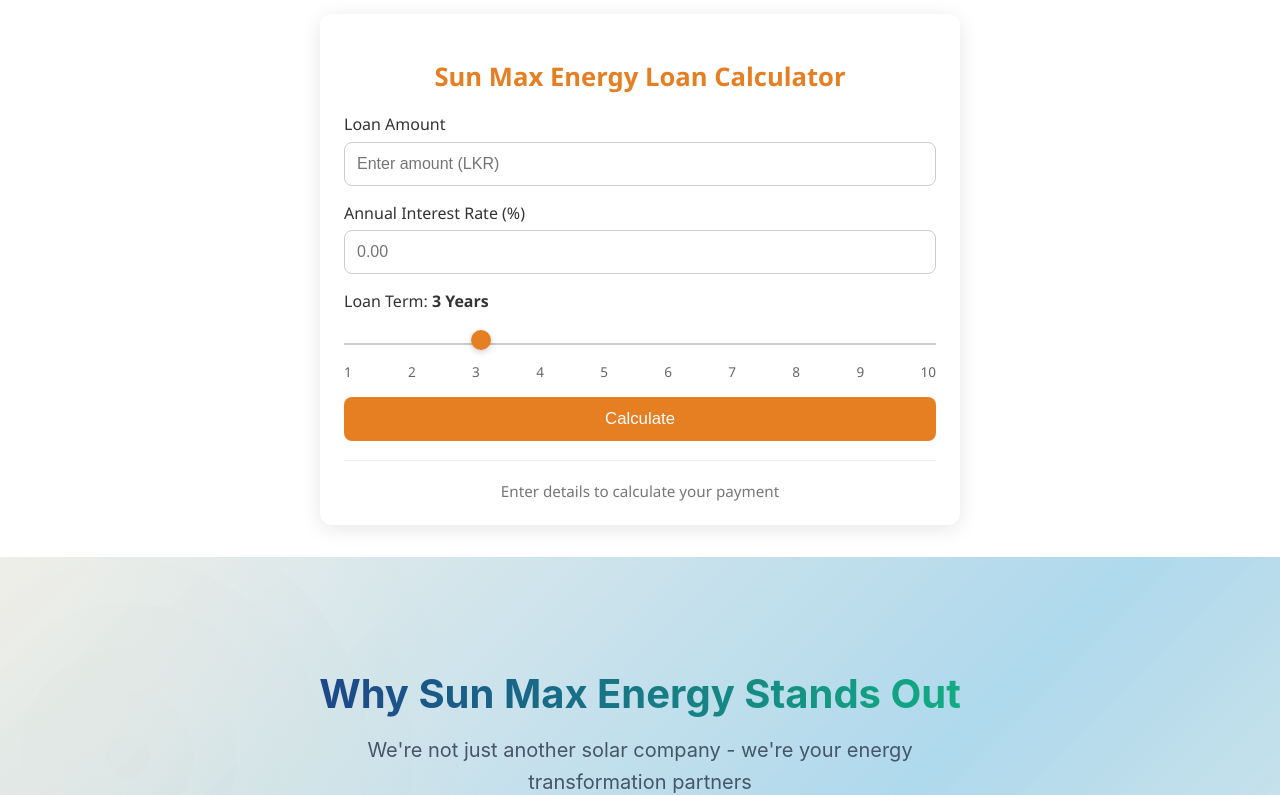
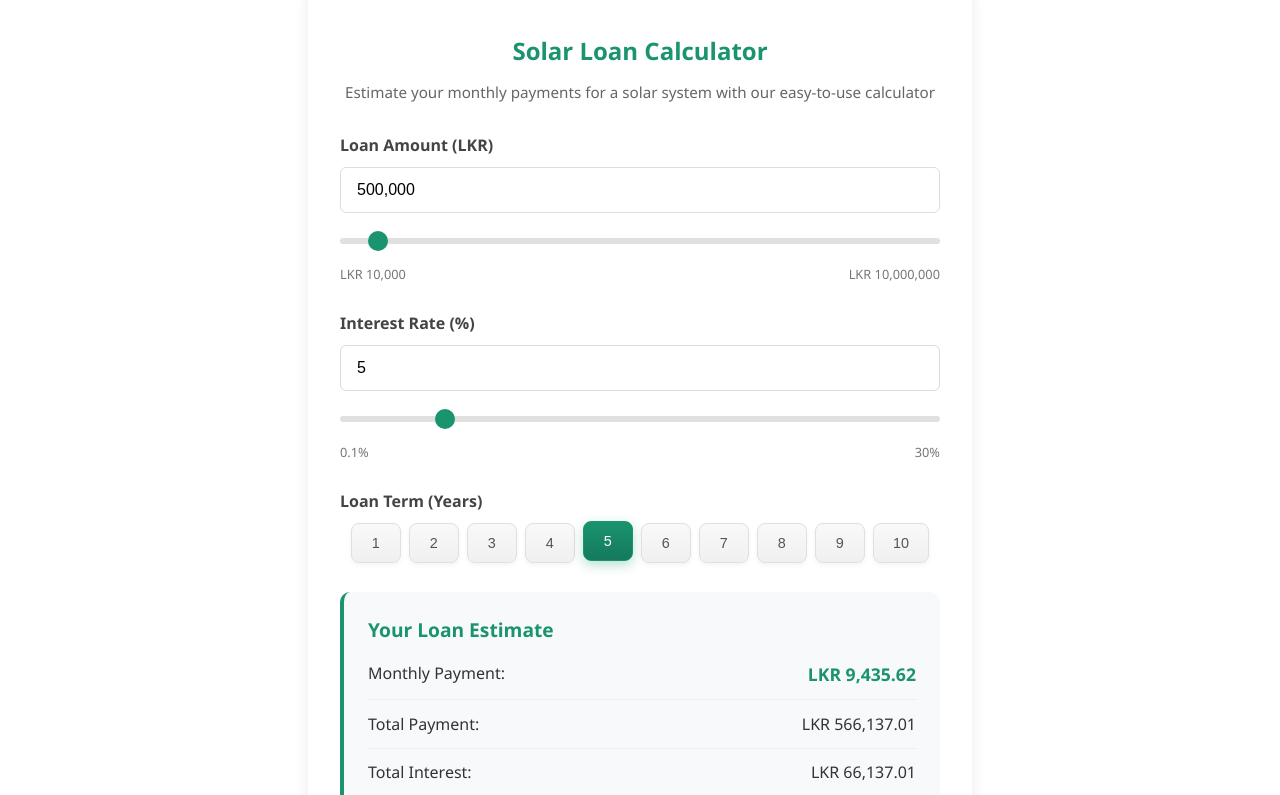
Before and after one commit to PawanSankalpa/Smart--i-solutions, a React (Create React App) app: page / in a window 1280 px wide. Shown: the part 1020-1815 px from the top of the page. Built offline with nearby package versions, Linux system fonts and the light colour scheme.

Commit message:
loan canlculator update

```diff
--- a/src/components/LoanCalculator.jsx
+++ b/src/components/LoanCalculator.jsx
@@ -1,127 +1,163 @@
-import React, { useState } from 'react';
-import '../styles/LoanCalculator.css';
+import React, { useState, useMemo } from "react";
+import "../styles/LoanCalculator.css";
 
-export default function LoanCalculator() {
-  const [amount, setAmount] = useState('');
-  const [interestRate, setInterestRate] = useState('');
-  const [years, setYears] = useState(3); // Default 3 years
-  const [monthlyPayment, setMonthlyPayment] = useState(null);
-  const [totalPayment, setTotalPayment] = useState(null);
-  const [totalInterest, setTotalInterest] = useState(null);
+const LoanCalculator = () => {
+  const [loanData, setLoanData] = useState({
+    principal: 500000,
+    interestRate: 5,
+    years: 5
+  });
 
-  // Better format function that preserves decimals
-  const formatNumber = (value) => {
-    if (!value) return '';
-    const [integer, decimal] = value.toString().split('.');
-    const formattedInt = integer.replace(/\B(?=(\d{3})+(?!\d))/g, ',');
-    return decimal ? `${formattedInt}.${decimal}` : formattedInt;
+  // Format number with commas
+  const formatNumber = (num) => {
+    return num.toString().replace(/\B(?=(\d{3})+(?!\d))/g, ",");
   };
 
-  const handleAmountChange = (e) => {
-    // Remove all non-digit except decimal point
-    const cleaned = e.target.value.replace(/[^\d.]/g, '');
-    setAmount(cleaned);
+  // Parse formatted number back to raw number
+  const parseFormattedNumber = (formattedNum) => {
+    return Number(formattedNum.replace(/,/g, ''));
   };
 
-  const calculateLoan = () => {
-    const principal = parseFloat(amount);
-    const annualRate = parseFloat(interestRate);
-    const yearsInt = parseInt(years);
+  const handleInputChange = (field, value) => {
+    if (field === "principal") {
+      // Remove commas and parse to number
+      const numericValue = parseFormattedNumber(value);
+      setLoanData(prev => ({
+        ...prev,
+        [field]: numericValue
+      }));
+    } else {
+      setLoanData(prev => ({
+        ...prev,
+        [field]: Number(value)
+      }));
+    }
+  };
 
-    if (!principal || !annualRate || !yearsInt) {
-      setMonthlyPayment(null);
-      setTotalPayment(null);
-      setTotalInterest(null);
-      return;
+  const { monthlyPayment, totalPayment, totalInterest } = useMemo(() => {
+    const { principal, interestRate, years } = loanData;
+    const monthlyRate = interestRate / 100 / 12;
+    const months = years * 12;
+
+    if (principal <= 0 || interestRate <= 0 || years <= 0) {
+      return { monthlyPayment: 0, totalPayment: 0, totalInterest: 0 };
     }
 
-    // Simple Interest
-    const interest = principal * (annualRate / 100) * yearsInt;
-    const total = principal + interest;
-    const monthly = total / (yearsInt * 12);
+    const monthlyPayment =
+      (principal * monthlyRate) / (1 - Math.pow(1 + monthlyRate, -months));
+    const totalPayment = monthlyPayment * months;
+    const totalInterest = totalPayment - principal;
 
-    setTotalInterest(interest.toFixed(2));
-    setTotalPayment(total.toFixed(2));
-    setMonthlyPayment(monthly.toFixed(2));
+    return {
+      monthlyPayment: monthlyPayment.toFixed(2),
+      totalPayment: totalPayment.toFixed(2),
+      totalInterest: totalInterest.toFixed(2)
     };
+  }, [loanData]);
 
   return (
     <div className="loan-calculator">
-      <h2>Sun Max Energy Loan Calculator</h2>
+      <h2>Solar Loan Calculator</h2>
+      <p className="calculator-description">
+        Estimate your monthly payments for a solar system with our easy-to-use calculator
+      </p>
 
-      <label>
-        Loan Amount
+      <div className="input-group">
+        <label htmlFor="loan-amount">Loan Amount (LKR)</label>
+        <div className="input-with-slider">
           <input
+            id="loan-amount"
             type="text"
-          value={formatNumber(amount)}
-          onChange={handleAmountChange}
-          placeholder="Enter amount (LKR)"
+            value={formatNumber(loanData.principal)}
+            onChange={(e) => {
+              // Allow only numbers and commas
+              const value = e.target.value.replace(/[^0-9,]/g, '');
+              handleInputChange("principal", value);
+            }}
+            onBlur={(e) => {
+              // Ensure the value is properly formatted on blur
+              if (e.target.value === '') {
+                handleInputChange("principal", "10000");
+              }
+            }}
           />
-      </label>
-
-      <label>
-        Annual Interest Rate (%)
-        <input
-          type="number"
-          value={interestRate}
-          onChange={(e) => setInterestRate(e.target.value)}
-          placeholder="0.00"
-        />
-      </label>
-
-      <label className="slider-label">
-        Loan Term: <strong>{years} Years</strong>
-        <div className="slider-container">
           <input
             type="range"
-            min="1"
-            max="10"
-            step="1"
-            value={years}
-            onChange={(e) => setYears(e.target.value)}
-            className="slider-axis"
+            min="10000"
+            max="10000000"
+            step="10000"
+            value={loanData.principal}
+            onChange={(e) => handleInputChange("principal", e.target.value)}
+            className="slider"
           />
-          <div className="ticks">
-            {Array.from({ length: 10 }, (_, i) => (
-              <span key={i}>{i + 1}</span>
+          <div className="range-labels">
+            <span>LKR 10,000</span>
+            <span>LKR 10,000,000</span>
+          </div>
+        </div>
+      </div>
+
+      <div className="input-group">
+        <label htmlFor="interest-rate">Interest Rate (%)</label>
+        <div className="input-with-slider">
+          <input
+            id="interest-rate"
+            type="number"
+            min="0.1"
+            max="30"
+            step="0.1"
+            value={loanData.interestRate}
+            onChange={(e) => handleInputChange("interestRate", e.target.value)}
+          />
+          <input
+            type="range"
+            min="0.1"
+            max="30"
+            step="0.1"
+            value={loanData.interestRate}
+            onChange={(e) => handleInputChange("interestRate", e.target.value)}
+            className="slider"
+          />
+          <div className="range-labels">
+            <span>0.1%</span>
+            <span>30%</span>
+          </div>
+        </div>
+      </div>
+
+      <div className="input-group years-selector">
+        <label>Loan Term (Years)</label>
+        <div className="x-axis">
+          {[1, 2, 3, 4, 5, 6, 7, 8, 9, 10].map((year) => (
+            <button
+              key={year}
+              type="button"
+              className={`term-option ${loanData.years === year ? "active" : ""}`}
+              onClick={() => handleInputChange("years", year)}
+            >
+              {year}
+            </button>
           ))}
         </div>
       </div>
-      </label>
 
-      <button onClick={calculateLoan}>Calculate</button>
-
-      <hr />
-
-      {monthlyPayment !== null ? (
-        <>
-          <div className="monthly-payment-block">
-            <strong>Estimated Monthly Payment:</strong>
-            <p className="payment">LKR {formatNumber(monthlyPayment)}</p>
+      <div className="result-card">
+        <h3>Your Loan Estimate</h3>
+        <div className="result-item">
+          <span>Monthly Payment:</span>
+          <span className="highlight">LKR {formatNumber(monthlyPayment)}</span>
         </div>
-
-          <div className="results-container">
-            <div className="result-block">
-              <strong>Total Loan Amount</strong>
-              <p>LKR {formatNumber(amount)}</p>
+        <div className="result-item">
+          <span>Total Payment:</span>
+          <span>LKR {formatNumber(totalPayment)}</span>
         </div>
-            <div className="result-block">
-              <strong>Total Interest</strong>
-              <p>LKR {formatNumber(totalInterest)}</p>
-            </div>
-            <div className="result-block">
-              <strong>Total Payment (with Interest)</strong>
-              <p>LKR {formatNumber(totalPayment)}</p>
-            </div>
-            <div className="result-block">
-              <strong>Loan Term</strong>
-              <p>{years} Years</p>
+        <div className="result-item">
+          <span>Total Interest:</span>
+          <span>LKR {formatNumber(totalInterest)}</span>
         </div>
       </div>
-        </>
-      ) : (
-        <div className="placeholder">Enter details to calculate your payment</div>
-      )}
     </div>
   );
-}
+};
+
+export default LoanCalculator;
--- a/src/styles/LoanCalculator.css
+++ b/src/styles/LoanCalculator.css
@@ -1,185 +1,298 @@
+/* Loan Calculator Styles - Matches SunMax Energy Website */
 .loan-calculator {
-  max-width: 640px;
-  margin: 2rem auto;
-  padding: 1.5rem;
-  background: #ffffff;
-  border-radius: 12px;
-  box-shadow: 0 4px 20px rgba(0,0,0,0.1);
+  max-width: 600px;
+  margin: 0 auto;
+  padding: 2rem;
   font-family: 'Segoe UI', Tahoma, Geneva, Verdana, sans-serif;
   color: #333;
-  box-sizing: border-box;
+  background: #fff;
+  border-radius: 12px;
+  box-shadow: 0 5px 15px rgba(0, 0, 0, 0.08);
 }
 
 .loan-calculator h2 {
+  color: #1a936f; /* SunMax green color */
   text-align: center;
-  margin-bottom: 1.2rem;
-  color: #e67e22;
-  font-size: 1.6rem;
-  font-weight: 600;
+  margin-bottom: 0.5rem;
+  font-weight: 700;
 }
 
-.loan-calculator label {
-  display: block;
-  margin-bottom: 1rem;
-  font-size: 1rem;
+.calculator-description {
+  text-align: center;
+  color: #666;
+  margin-bottom: 2rem;
+  font-size: 0.95rem;
 }
 
-.loan-calculator input[type="text"],
-.loan-calculator input[type="number"] {
-  width: 100%;
-  padding: 0.75rem;
-  margin-top: 0.4rem;
-  border: 1px solid #ccc;
-  border-radius: 8px;
-  font-size: 1rem;
-  box-sizing: border-box;
+.input-group {
+  margin-bottom: 1.8rem;
 }
 
-.loan-calculator input:focus {
-  border-color: #2c3e50;
-  box-shadow: 0 0 6px rgba(44,62,80,0.3);
-  outline: none;
+.input-group label {
+  display: block;
+  margin-bottom: 0.7rem;
+  font-weight: 600;
+  color: #444;
 }
 
-.loan-calculator button {
-  display: block;
-  width: 100%;
-  padding: 0.75rem;
-  font-size: 1.05rem;
-  color: #fff;
-  background: #e67e22;
-  border: none;
-  border-radius: 8px;
-  cursor: pointer;
-  margin-top: 1rem;
-  transition: background 0.2s ease;
+.input-with-slider {
+  display: flex;
+  flex-direction: column;
+  gap: 0.8rem;
 }
 
-.loan-calculator button:hover {
-  background: #d35400;
+.input-with-slider input[type="text"],
+.input-with-slider input[type="number"] {
+  padding: 0.8rem 1rem;
+  border: 1px solid #ddd;
+  border-radius: 6px;
+  font-size: 1rem;
+  width: 100%;
+  box-sizing: border-box;
+  transition: border-color 0.3s, box-shadow 0.3s;
 }
 
-.loan-calculator hr {
-  border: none;
-  border-top: 1px solid #eee;
-  margin: 1.2rem 0;
+.input-with-slider input[type="text"]:focus,
+.input-with-slider input[type="number"]:focus {
+  outline: none;
+  border-color: #1a936f;
+  box-shadow: 0 0 0 3px rgba(26, 147, 111, 0.2);
 }
 
-/* Slider */
-.slider-container {
-  position: relative;
+.slider {
+  -webkit-appearance: none;
   width: 100%;
-  margin-top: 1rem;
+  height: 6px;
+  border-radius: 3px;
+  background: #e0e0e0;
+  outline: none;
+  margin: 0.8rem 0;
 }
 
-.slider-axis {
+.slider::-webkit-slider-thumb {
   -webkit-appearance: none;
-  width: 100%;
-  height: 2px;
-  background: #ccc;
-  outline: none;
-  margin: 0;
-}
-
-.slider-axis::-webkit-slider-thumb {
-  -webkit-appearance: none;
+  appearance: none;
   width: 20px;
   height: 20px;
   border-radius: 50%;
-  background: #e67e22;
+  background: #1a936f;
   cursor: pointer;
-  margin-top: -9px;
-  box-shadow: 0 2px 6px rgba(0,0,0,0.2);
-  transition: transform 0.2s ease, background 0.2s ease;
+  transition: background 0.3s, transform 0.2s;
 }
 
-.slider-axis::-webkit-slider-thumb:hover {
-  background: #d35400;
-  transform: scale(1.2);
+.slider::-webkit-slider-thumb:hover {
+  background: #147a5d;
+  transform: scale(1.1);
 }
 
-.slider-axis::-moz-range-thumb {
+.slider::-moz-range-thumb {
   width: 20px;
   height: 20px;
   border-radius: 50%;
-  background: #e67e22;
+  background: #1a936f;
   cursor: pointer;
-  box-shadow: 0 2px 6px rgba(0,0,0,0.2);
+  border: none;
+  transition: background 0.3s, transform 0.2s;
 }
 
-.ticks {
+.slider::-moz-range-thumb:hover {
+  background: #147a5d;
+  transform: scale(1.1);
+}
+
+.range-labels {
   display: flex;
   justify-content: space-between;
-  margin-top: 12px;
-  font-size: 0.85rem;
-  color: #666;
+  font-size: 0.8rem;
+  color: #777;
+  margin-top: -5px;
 }
 
-/* Monthly Payment Block */
-.monthly-payment-block {
-  background: #f2f9ff;
-  border-radius: 8px;
-  padding: 1rem;
-  text-align: center;
-  margin-bottom: 1rem;
-  color: #1a5276;
+/* Enhanced Years Selector */
+.years-selector {
+  position: relative;
 }
 
-.monthly-payment-block .payment {
-  font-size: 1.6rem;
-  font-weight: bold;
-  color: #e67e22;
+.years-selector .x-axis {
+  display: flex;
+  flex-wrap: wrap;
+  gap: 0.5rem;
+  margin-top: 0.5rem;
+  justify-content: center;
 }
 
-/* Result Blocks */
-.results-container {
+.term-option {
+  position: relative;
+  padding: 0.7rem 1.2rem;
+  background: linear-gradient(to bottom, #f9f9f9, #f0f0f0);
+  border: 1px solid #e0e0e0;
+  border-radius: 8px;
+  cursor: pointer;
+  transition: all 0.3s ease;
+  font-size: 0.9rem;
+  font-weight: 500;
+  color: #555;
+  box-shadow: 0 2px 4px rgba(0,0,0,0.05);
+  overflow: hidden;
+  z-index: 1;
   display: flex;
-  flex-wrap: wrap;
-  gap: 1rem;
-  justify-content: space-between;
+  align-items: center;
+  justify-content: center;
+  min-width: 50px; /* Ensures consistent width */
 }
 
-.result-block {
-  flex: 1 1 calc(33% - 1rem);
-  background: #f2f9ff;
-  padding: 1rem;
-  border-radius: 8px;
-  text-align: center;
-  color: #1a5276;
-  min-width: 120px;
+.term-option::before {
+  content: '';
+  position: absolute;
+  top: 0;
+  left: 0;
+  width: 100%;
+  height: 100%;
+  background: linear-gradient(to bottom, #1a936f, #147a5d);
+  opacity: 0;
+  transition: opacity 0.3s ease;
+  z-index: -1;
 }
 
-.result-block strong {
-  display: block;
-  margin-bottom: 0.5rem;
+.term-option:hover {
+  transform: translateY(-2px);
+  box-shadow: 0 4px 8px rgba(0,0,0,0.1);
+  color: #1a936f;
+  border-color: #1a936f;
 }
 
-.result-block p {
-  font-size: 1.2rem;
-  font-weight: bold;
-  color: #e67e22;
+.term-option:hover::before {
+  opacity: 0.05;
 }
 
-/* Placeholder text */
-.placeholder {
-  text-align: center;
-  color: #777;
-  font-size: 0.95rem;
+.term-option.active {
+  background: linear-gradient(to bottom, #1a936f, #147a5d);
+  color: white;
+  border-color: #1a936f;
+  box-shadow: 0 4px 12px rgba(26, 147, 111, 0.3);
+  transform: translateY(-2px);
 }
 
-/* Responsive */
+@keyframes pulse {
+  0% {
+    transform: scale(1);
+    box-shadow: 0 0 0 0 rgba(255, 107, 107, 0.7);
+  }
+  70% {
+    transform: scale(1.05);
+    box-shadow: 0 0 0 6px rgba(255, 107, 107, 0);
+  }
+  100% {
+    transform: scale(1);
+    box-shadow: 0 0 0 0 rgba(255, 107, 107, 0);
+  }
+}
+
+/* Selection indicator animation */
+.selection-indicator {
+  position: absolute;
+  bottom: -5px;
+  left: 0;
+  height: 3px;
+  background: linear-gradient(to right, #1a936f, #0f5132);
+  border-radius: 3px;
+  transition: all 0.4s cubic-bezier(0.68, -0.55, 0.27, 1.55);
+}
+
+.result-card {
+  background: #f8f9fa;
+  border-radius: 10px;
+  padding: 1.5rem;
+  margin-top: 1.5rem;
+  border-left: 4px solid #1a936f;
+}
+
+.result-card h3 {
+  margin-top: 0;
+  color: #1a936f;
+  font-size: 1.2rem;
+  margin-bottom: 1.2rem;
+}
+
+.result-item {
+  display: flex;
+  justify-content: space-between;
+  margin-bottom: 0.8rem;
+  padding-bottom: 0.8rem;
+  border-bottom: 1px solid #eee;
+}
+
+.result-item:last-child {
+  border-bottom: none;
+  margin-bottom: 0;
+  padding-bottom: 0;
+}
+
+.highlight {
+  font-weight: 700;
+  color: #1a936f;
+  font-size: 1.1rem;
+}
+
+/* Responsive Design */
 @media (max-width: 768px) {
-  .results-container {
-    flex-direction: column;
+  .loan-calculator {
+    padding: 1.5rem;
+    margin: 1rem;
   }
-  .result-block {
-    width: 100%;
+
+  .years-selector .x-axis {
+    gap: 0.5rem;
+  }
+
+  .term-option {
+    padding: 0.7rem;
+    font-size: 0.9rem;
+    min-width: 44px; /* Square size for mobile */
+    height: 44px;
+    border-radius: 6px;
   }
 }
 
 @media (max-width: 480px) {
   .loan-calculator {
     padding: 1rem;
-    margin: 1rem;
+  }
+
+  .years-selector .x-axis {
+    gap: 0.4rem;
+  }
+
+  .term-option {
+    padding: 0.6rem;
+    font-size: 0.85rem;
+    min-width: 0.2cm; /* Slightly smaller for very small screens */
+    height: 30px;
+    flex: 0 0 auto; /* Don't grow or shrink, maintain exact size */
+  }
+
+  /* Improved mobile range labels - side by side */
+  .range-labels {
+    flex-direction: row;
+    gap: 0.5rem;
+    align-items: center;
+    margin-top: 0;
+
+  }
+
+  .result-item {
+    flex-direction: column;
+    gap: 0.5rem;
   }
 }
+
+/* Smooth transitions for all interactive elements */
+.term-option, .slider, input {
+  transition: all 0.3s ease;
+}
+
+/* Focus styles for accessibility */
+.term-option:focus {
+  outline: none;
+  box-shadow: 0 0 0 3px rgba(26, 147, 111, 0.3);
+}
--- a/src/styles/StatsSection.css
+++ b/src/styles/StatsSection.css
@@ -22,7 +22,7 @@
 
 .stat-item {
   background: rgba(255, 255, 255, 0.359);
-  top: -40%;
+  top: -35%;
   backdrop-filter: blur(10px);
   border-radius: 16px;
   padding: 2rem;
```
Lines whose indentation alone changed are shown as unchanged.
